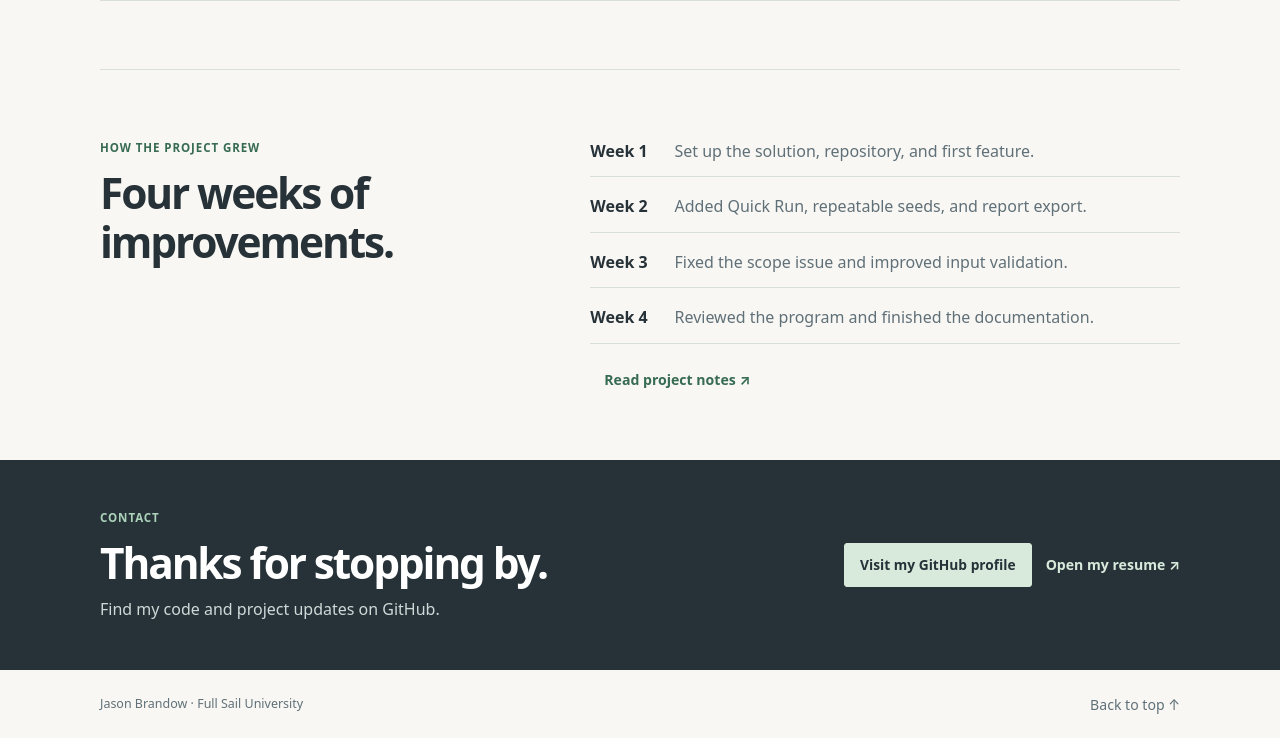
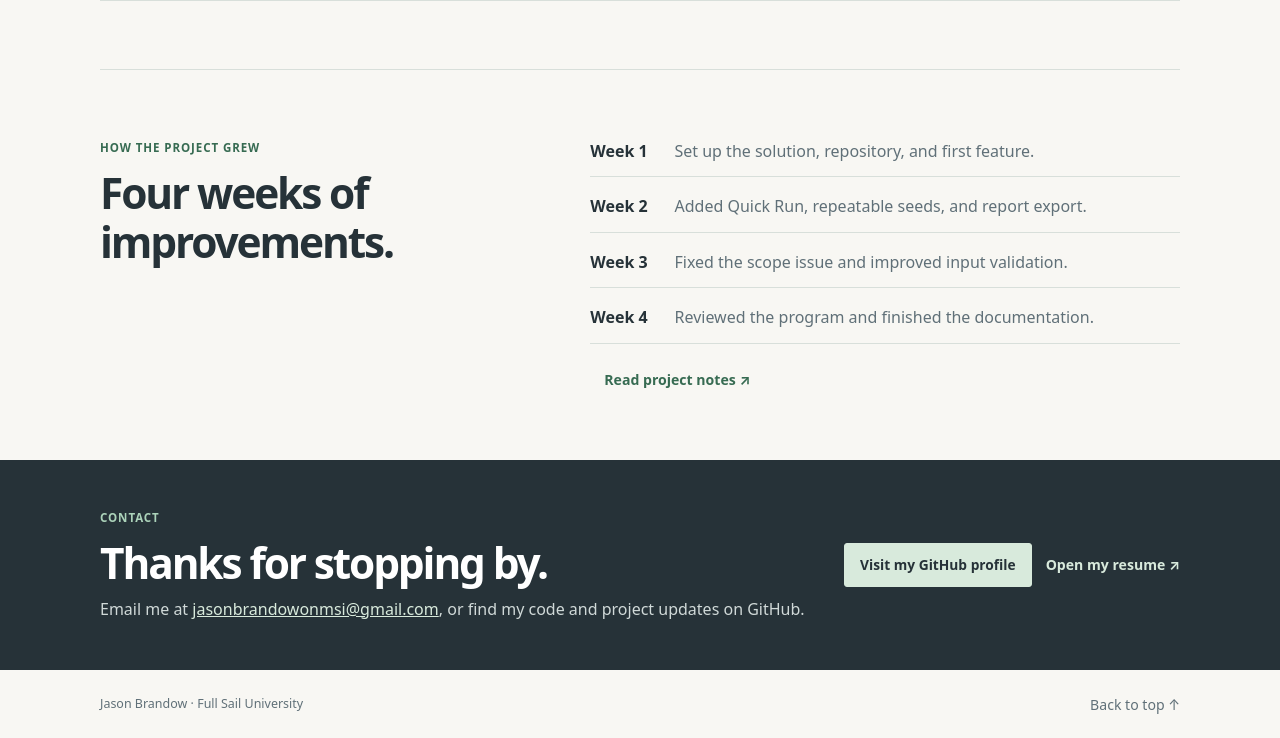
Before and after one commit to jasonbrandow9-pixel/jasonbrandow9-pixel.github.io, a plain HTML site: page index.html in a window 1280 px wide. Shown: the part 2059-2797 px from the top of the page. Drawn offline with Linux system fonts and the light colour scheme.

Commit message:
Add professional contact email
Updated contact section to include email address.

```diff
--- a/index.html
+++ b/index.html
@@ -13,6 +13,6 @@
 <section class="section skills"><div class="wrap"><p class="eyebrow">SKILLS &amp; TOOLS</p><h2>What I’ve been practicing</h2><div class="skill-grid"><article><h3>C++ foundations</h3><p>Classes, enums, vectors, functions, loops, and standard-library random numbers.</p></article><article><h3>Input and debugging</h3><p>Line-based input with <code>std::getline</code> and <code>std::stoi</code>, range checks, and error handling.</p></article><article><h3>Project workflow</h3><p>Visual Studio, Git, GitHub branches and pull requests, Markdown, and milestone notes.</p></article></div></div></section>
 <section class="wrap section" id="project"><p class="eyebrow">SELECTED PROJECT</p><div class="project"><figure><img src="https://raw.githubusercontent.com/jasonbrandow9-pixel/COS1-Project/main/images/01-project-board.png" alt="Planning board for the Virus Spread Lab project"><figcaption>Project planning board</figcaption></figure><div><p class="eyebrow">C++ · CONSOLE APPLICATION · COURSE PROJECT</p><h2>Virus Spread Lab</h2><p>A small educational simulation that places people on a grid and advances one day at a time. It reports susceptible, infected, recovered, and new-infection counts.</p><h3>What it includes</h3><ul><li>Three illustrative transmission and recovery profiles</li><li>A grid view, daily report, Quick Run, and profile comparison</li><li>Repeatable seeds, optional report export, and validated menus</li></ul><h3>One lesson from the work</h3><p>A replay-loop change exposed a scope error: settings were used outside the loop where they were created. I moved the related work into the right scope and improved numeric input handling.</p><p><strong>Tools:</strong> C++, Visual Studio, Git, GitHub</p><p><a class="button" href="https://github.com/jasonbrandow9-pixel/COS1-Project">View source repository</a> <a class="inline-link" href="demo.html">Try browser preview ↗</a></p><p class="note">The preview demonstrates the same simplified rules; the original project is a C++ console program. This classroom model is not a medical forecast.</p></div></div></section>
 <section class="wrap section two-col"><div><p class="eyebrow">HOW THE PROJECT GREW</p><h2>Four weeks of improvements.</h2></div><div class="weeks"><p><strong>Week 1</strong> Set up the solution, repository, and first feature.</p><p><strong>Week 2</strong> Added Quick Run, repeatable seeds, and report export.</p><p><strong>Week 3</strong> Fixed the scope issue and improved input validation.</p><p><strong>Week 4</strong> Reviewed the program and finished the documentation.</p><a class="inline-link" href="https://github.com/jasonbrandow9-pixel/COS1-Project/tree/main/docs">Read project notes ↗</a></div></section>
-<section class="contact" id="contact"><div class="wrap contact-row"><div><p class="eyebrow">CONTACT</p><h2>Thanks for stopping by.</h2><p>Find my code and project updates on GitHub.</p></div><div><a class="button light" href="https://github.com/jasonbrandow9-pixel">Visit my GitHub profile</a><a class="inline-link light-link" href="resume.html">Open my resume ↗</a></div></div></section>
+<section class="contact" id="contact"><div class="wrap contact-row"><div><p class="eyebrow">CONTACT</p><h2>Thanks for stopping by.</h2><p>Email me at <a class="light-link" href="mailto:jasonbrandowonmsi@gmail.com">jasonbrandowonmsi@gmail.com</a>, or find my code and project updates on GitHub.</p></div><div><a class="button light" href="https://github.com/jasonbrandow9-pixel">Visit my GitHub profile</a><a class="inline-link light-link" href="resume.html">Open my resume ↗</a></div></div></section>
 </main><footer class="wrap footer"><span>Jason Brandow · Full Sail University</span><a href="#top">Back to top ↑</a></footer>
 </body></html>
```
